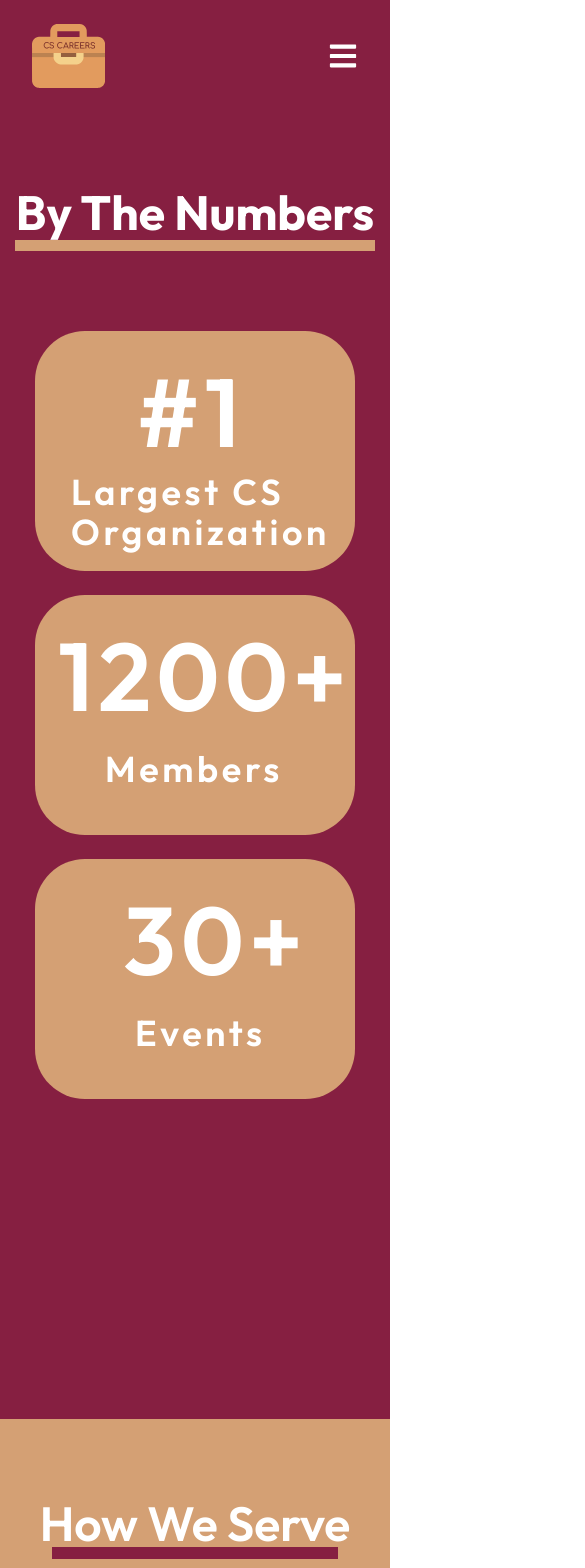
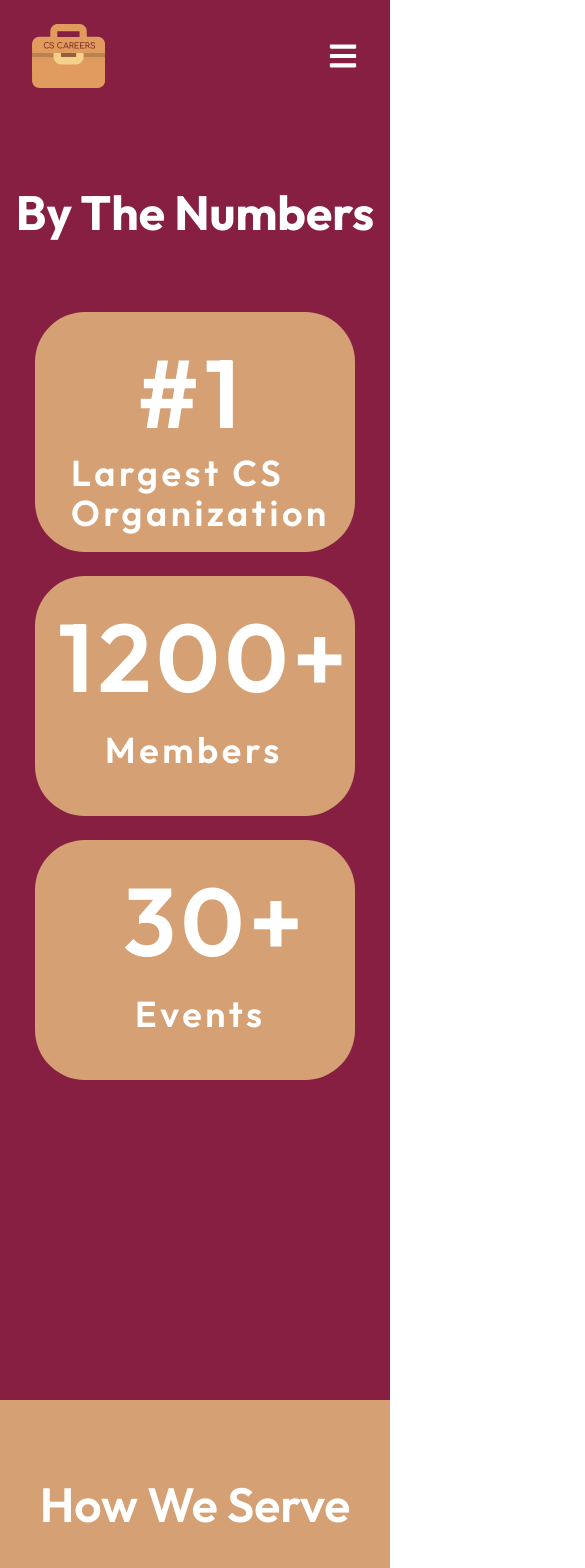
Before and after one commit to CS-Careers-VT/cs-careers-website, a React (Vite) app: page /about-us in a window 390 px wide. Shown: the top 1568 px of the page, 585 px wide, since content can reach past the window. Built offline with nearby package versions, Linux system fonts and the light colour scheme; what tailwindcss-animated would draw is missing.

Commit message:
Fixed heading underlines for mobile

```diff
--- a/src/pages/AboutUs.tsx
+++ b/src/pages/AboutUs.tsx
@@ -23,7 +23,7 @@ function AboutUs() {
             <div className="w-full bg-csc-maroon-bg text-center mt-20">
                 <h2>By The Numbers</h2>
             </div>
-            <div className="w-[360px] h-[11px] bg-[#D4A074] mx-auto mt-2"></div>
+            <div className="hidden md:block w-[360px] h-[11px] bg-[#D4A074] mx-auto mt-2"></div>
 
             <div className="flex flex-wrap justify-center gap-6 mt-20 mb-80">
                 {/* Box 1 - Largest CS Organization */}
@@ -54,7 +54,7 @@ function AboutUs() {
                     How We Serve
                 </h2>
 
-                <div className="w-4/5 md:w-[385px] h-3 bg-csc-maroon-bg"></div>
+                <div className="hidden md:block w-4/5 md:w-[385px] h-3 bg-csc-maroon-bg"></div>
                 {/* Content Section */}
                 <div className="mt-16 w-full max-w-7xl flex flex-col md:flex-row justify-between gap-10 px-4">
                     {/* Left Side: Paragraphs */}
@@ -80,7 +80,7 @@ function AboutUs() {
                 <h2 className="text-white text-5xl md:text-6xl font-semibold font-['Outfit']">
                     Meet The Executive Board!
                 </h2>
-            <div className="w-[720px] h-[11px] bg-[#D4A074] mx-auto"></div>
+            <div className="hidden md:block w-[720px] h-[11px] bg-[#D4A074] mx-auto"></div>
             </div>
 
             {/* Board of Directors */}
```
